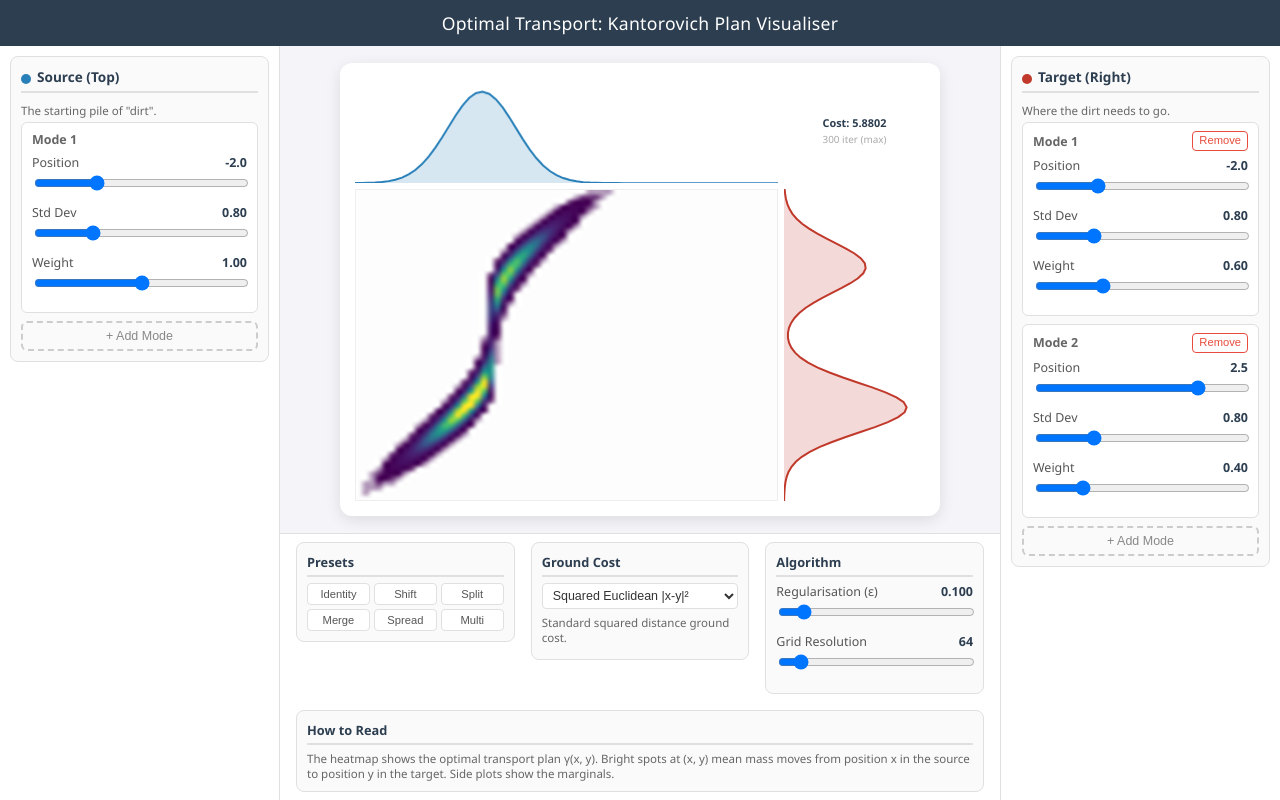
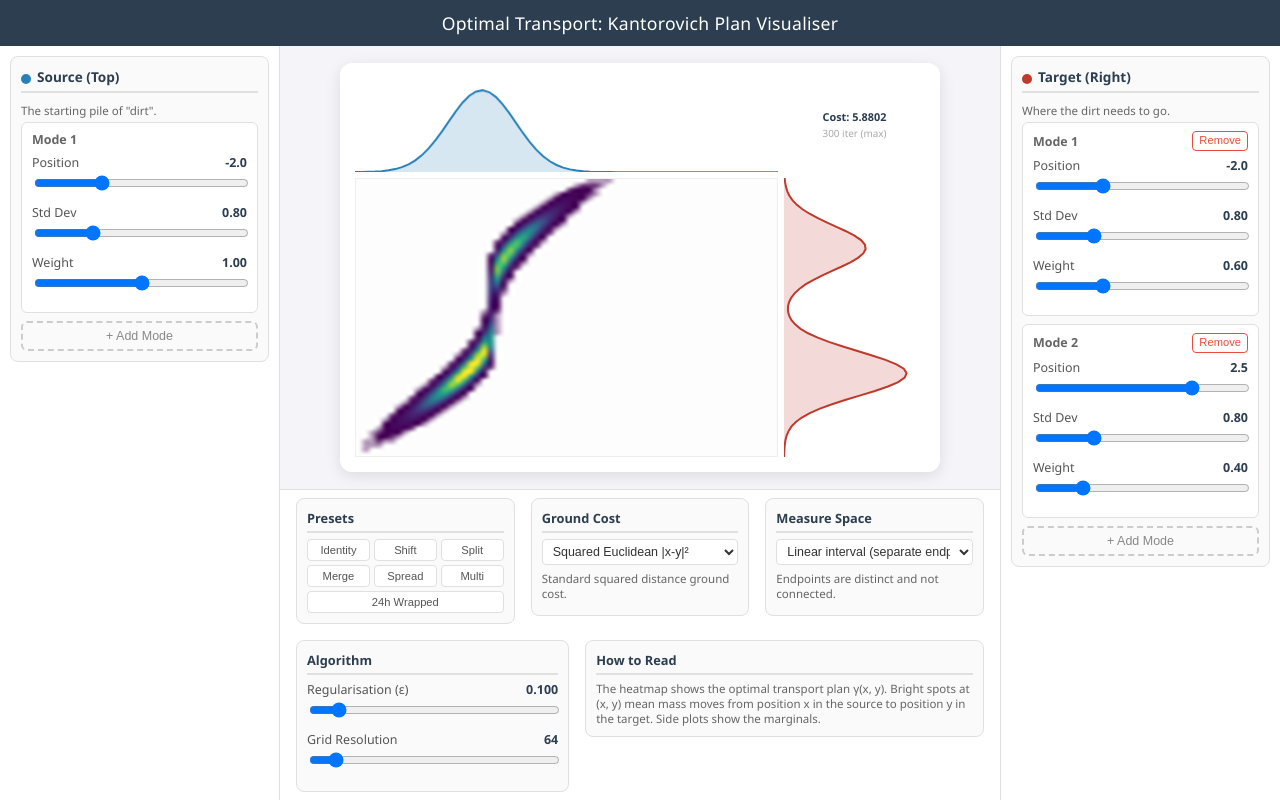
Before and after one commit to SellingCats5USD/statistics, a plain HTML site: page Statistics/Covariance/JointDistributions_OT/optimal_transport_interactive_app.html in a window 1280 px wide. Drawn offline with Linux system fonts and the light colour scheme.

Commit message:
Update optimal_transport_interactive_app.html

```diff
--- a/Statistics/Covariance/JointDistributions_OT/optimal_transport_interactive_app.html
+++ b/Statistics/Covariance/JointDistributions_OT/optimal_transport_interactive_app.html
@@ -376,6 +376,16 @@
                 <p class="desc-text" id="cost-desc">Standard squared distance ground cost.</p>
             </div>
 
+            <!-- Measure Space -->
+            <div class="control-group">
+                <h3>Measure Space</h3>
+                <select class="cost-select" id="measure-space">
+                    <option value="linear">Linear interval (separate endpoints)</option>
+                    <option value="circular">Circular / wrapped (0h = 24h)</option>
+                </select>
+                <p class="desc-text" id="measure-desc">Endpoints are distinct and not connected.</p>
+            </div>
+
             <!-- Algorithm -->
             <div class="control-group">
                 <h3>Algorithm</h3>
@@ -437,6 +447,10 @@ let N = 64;               // grid resolution (adjustable up to 512)
 const LIMIT = 5.0;        // domain [-LIMIT, LIMIT]
 const MAX_ITER = 300;      // max Sinkhorn iterations
 const TOL = 1e-6;         // convergence tolerance on marginal error
+const DOMAIN_MIN = -LIMIT;
+const DOMAIN_MAX = LIMIT;
+const DOMAIN_SPAN = DOMAIN_MAX - DOMAIN_MIN;
+const DAY_HOURS = 24;
 
 // ──────────────────────────────────────────────
 //  State
@@ -450,7 +464,8 @@ const state = {
         { mean:  2.5, std: 0.8, weight: 0.4 }
     ],
     reg: 0.10,
-    costFunction: 'squared_euclidean'
+    costFunction: 'squared_euclidean',
+    measureSpace: 'linear'
 };
 
 // ──────────────────────────────────────────────
@@ -497,9 +512,42 @@ const COST_FUNCTIONS = {
     }
 };
 
+const MEASURE_SPACES = {
+    linear: {
+        desc: 'Endpoints are distinct and not connected.'
+    },
+    circular: {
+        desc: 'Wrapped circle: left/right edges are adjacent (good for 24-hour profiles).'
+    }
+};
+
+function isCircularMeasure() {
+    return state.measureSpace === 'circular';
+}
+
+function updateMeasureDescription() {
+    document.getElementById('measure-desc').textContent = MEASURE_SPACES[state.measureSpace].desc;
+}
+
+function updateCostDescription() {
+    const base = COST_FUNCTIONS[state.costFunction].desc;
+    const suffix = isCircularMeasure()
+        ? ' Circular mode uses shortest wrapped distance on the domain.'
+        : '';
+    document.getElementById('cost-desc').textContent = base + suffix;
+}
+
 document.getElementById('cost-function').addEventListener('change', (e) => {
     state.costFunction = e.target.value;
-    document.getElementById('cost-desc').textContent = COST_FUNCTIONS[state.costFunction].desc;
+    updateCostDescription();
+    scheduleUpdate();
+});
+
+document.getElementById('measure-space').addEventListener('change', (e) => {
+    state.measureSpace = e.target.value;
+    updateMeasureDescription();
+    updateCostDescription();
+    renderAllModes();
     scheduleUpdate();
 });
 
@@ -549,16 +597,51 @@ function gaussian(x, mean, std) {
     return Math.exp(-0.5 * z * z) / (std * Math.sqrt(2 * Math.PI));
 }
 
-function buildDistribution(coords, modes) {
+function canonicalCoord(x) {
+    const shifted = x - DOMAIN_MIN;
+    const wrapped = ((shifted % DOMAIN_SPAN) + DOMAIN_SPAN) % DOMAIN_SPAN;
+    return DOMAIN_MIN + wrapped;
+}
+
+function coordToHour(x) {
+    return ((x - DOMAIN_MIN) / DOMAIN_SPAN) * DAY_HOURS;
+}
+
+function hourToCoord(hour) {
+    const clamped = Math.max(0, Math.min(DAY_HOURS, hour));
+    return DOMAIN_MIN + (clamped / DAY_HOURS) * DOMAIN_SPAN;
+}
+
+function distanceOnMeasure(x, y, useCircular) {
+    const direct = Math.abs(x - y);
+    if (!useCircular) return direct;
+    return Math.min(direct, DOMAIN_SPAN - direct);
+}
+
+function wrappedGaussian(x, mean, std, period) {
+    let total = 0;
+    for (let k = -2; k <= 2; k++) {
+        total += gaussian(x, mean + k * period, std);
+    }
+    return total;
+}
+
+function buildDistribution(coords, modes, useCircular = false) {
     const n = coords.length;
     const dist = new Float64Array(n);
     let sum = 0;
+    const period = DOMAIN_SPAN;
 
     for (let i = 0; i < n; i++) {
         let val = 0;
         for (const m of modes) {
             if (m.weight > 0) {
-                val += m.weight * gaussian(coords[i], m.mean, m.std);
+                const mean = useCircular ? canonicalCoord(m.mean) : m.mean;
+                val += m.weight * (
+                    useCircular
+                        ? wrappedGaussian(coords[i], mean, m.std, period)
+                        : gaussian(coords[i], mean, m.std)
+                );
             }
         }
         dist[i] = val;
@@ -600,7 +683,7 @@ function logSumExp(arr) {
     return max + Math.log(sum);
 }
 
-function solveSinkhornLogDomain(a, b, coords, reg) {
+function solveSinkhornLogDomain(a, b, coords, reg, useCircular = false) {
     const n = a.length;
     const costFn = COST_FUNCTIONS[state.costFunction].fn;
 
@@ -617,7 +700,7 @@ function solveSinkhornLogDomain(a, b, coords, reg) {
     const rawCost = new Float64Array(n * n);
     for (let i = 0; i < n; i++) {
         for (let j = 0; j < n; j++) {
-            const d = coords[i] - coords[j];
+            const d = distanceOnMeasure(coords[i], coords[j], useCircular);
             const c = costFn(d);
             rawCost[i * n + j] = c;
             negC[i * n + j] = -c / reg;
@@ -765,15 +848,21 @@ function scheduleUpdate() {
 }
 
 function update() {
+    const useCircular = isCircularMeasure();
     const coords = new Float64Array(N);
     for (let i = 0; i < N; i++) {
-        coords[i] = -LIMIT + (i / (N - 1)) * (2 * LIMIT);
+        if (useCircular) {
+            // On a circle, avoid duplicating the endpoint (0h and 24h are identical).
+            coords[i] = DOMAIN_MIN + (i / N) * DOMAIN_SPAN;
+        } else {
+            coords[i] = DOMAIN_MIN + (i / (N - 1)) * DOMAIN_SPAN;
+        }
     }
 
-    const mu = buildDistribution(coords, state.source);
-    const nu = buildDistribution(coords, state.target);
+    const mu = buildDistribution(coords, state.source, useCircular);
+    const nu = buildDistribution(coords, state.target, useCircular);
 
-    const result = solveSinkhornLogDomain(mu, nu, coords, state.reg);
+    const result = solveSinkhornLogDomain(mu, nu, coords, state.reg, useCircular);
 
     costDisplay.textContent = 'Cost: ' + result.totalCost.toFixed(4);
     iterDisplay.textContent = result.convergedIter < MAX_ITER
@@ -809,6 +898,7 @@ function update() {
 
 function createModeSliders(container, modes, side) {
     container.innerHTML = '';
+    const useCircular = isCircularMeasure();
 
     modes.forEach((mode, idx) => {
         const card = document.createElement('div');
@@ -837,10 +927,17 @@ function createModeSliders(container, modes, side) {
         card.appendChild(header);
 
         // Mean slider
-        card.appendChild(makeSlider(
-            'Position', mode.mean, -4.5, 4.5, 0.1, 1,
-            (v) => { mode.mean = v; scheduleUpdate(); }
-        ));
+        if (useCircular) {
+            card.appendChild(makeSlider(
+                'Hour', coordToHour(mode.mean), 0, DAY_HOURS, 0.1, 1,
+                (v) => { mode.mean = hourToCoord(v); scheduleUpdate(); }
+            ));
+        } else {
+            card.appendChild(makeSlider(
+                'Position', mode.mean, DOMAIN_MIN, DOMAIN_MAX, 0.1, 1,
+                (v) => { mode.mean = v; scheduleUpdate(); }
+            ));
+        }
 
         // Std slider — min lowered to 0.05 for near-Dirac distributions
         card.appendChild(makeSlider(
@@ -910,10 +1007,12 @@ document.getElementById('add-target-mode').addEventListener('click', () => {
 
 function findAvailablePosition(usedMeans) {
     const candidates = [];
-    for (let x = -4.0; x <= 4.0; x += 0.5) {
+    const useCircular = isCircularMeasure();
+    const candidateMax = useCircular ? (DOMAIN_MAX - 0.5) : DOMAIN_MAX;
+    for (let x = DOMAIN_MIN; x <= candidateMax; x += 0.5) {
         let minDist = Infinity;
         for (const m of usedMeans) {
-            const d = Math.abs(x - m);
+            const d = distanceOnMeasure(x, m, useCircular);
             if (d < minDist) minDist = d;
         }
         candidates.push({ x, dist: minDist });
@@ -947,13 +1046,18 @@ canvasMain.addEventListener('mousemove', (e) => {
     const x = e.clientX - rect.left;
     const y = e.clientY - rect.top;
 
-    const domainX = -LIMIT + (x / rect.width) * (2 * LIMIT);
-    const domainY = -LIMIT + ((rect.height - y) / rect.height) * (2 * LIMIT);
+    const domainX = DOMAIN_MIN + (x / rect.width) * DOMAIN_SPAN;
+    const domainY = DOMAIN_MIN + ((rect.height - y) / rect.height) * DOMAIN_SPAN;
 
     tooltip.style.display = 'block';
     tooltip.style.left = (x + 12) + 'px';
     tooltip.style.top = (y - 24) + 'px';
-    tooltip.textContent = 'Source: ' + domainX.toFixed(2) + '  Target: ' + domainY.toFixed(2);
+    if (isCircularMeasure()) {
+        tooltip.textContent = 'Source: ' + coordToHour(domainX).toFixed(2) +
+            ' h  Target: ' + coordToHour(domainY).toFixed(2) + ' h';
+    } else {
+        tooltip.textContent = 'Source: ' + domainX.toFixed(2) + '  Target: ' + domainY.toFixed(2);
+    }
 });
 canvasMain.addEventListener('mouseleave', () => {
     tooltip.style.display = 'none';
@@ -999,6 +1103,13 @@ const PRESETS = {
         target: [{ mean: -1.5, std: 0.7, weight: 0.5 }, { mean: 1.5, std: 0.7, weight: 0.5 }],
         reg: 0.10,
         desc: 'Three modes to two'
+    },
+    '24h Wrapped': {
+        source: [{ mean: hourToCoord(22), std: 0.7, weight: 0.45 }, { mean: hourToCoord(6), std: 1.2, weight: 0.55 }],
+        target: [{ mean: hourToCoord(1), std: 1.0, weight: 0.50 }, { mean: hourToCoord(13), std: 1.3, weight: 0.50 }],
+        reg: 0.08,
+        measureSpace: 'circular',
+        desc: 'Daily supply/demand profile with midnight wrap-around'
     }
 };
 
@@ -1008,10 +1119,16 @@ function applyPreset(name) {
     state.source = p.source.map(m => ({ ...m }));
     state.target = p.target.map(m => ({ ...m }));
     state.reg = p.reg;
+    if (p.measureSpace) {
+        state.measureSpace = p.measureSpace;
+        document.getElementById('measure-space').value = state.measureSpace;
+    }
 
     document.getElementById('reg').value = state.reg;
     document.getElementById('val-reg').textContent = state.reg.toFixed(3);
 
+    updateMeasureDescription();
+    updateCostDescription();
     renderAllModes();
     scheduleUpdate();
 }
@@ -1031,6 +1148,9 @@ function buildPresetButtons() {
 // ──────────────────────────────────────────────
 //  Init
 // ──────────────────────────────────────────────
+document.getElementById('measure-space').value = state.measureSpace;
+updateMeasureDescription();
+updateCostDescription();
 buildPresetButtons();
 renderAllModes();
 window.addEventListener('resize', scheduleUpdate);
```
